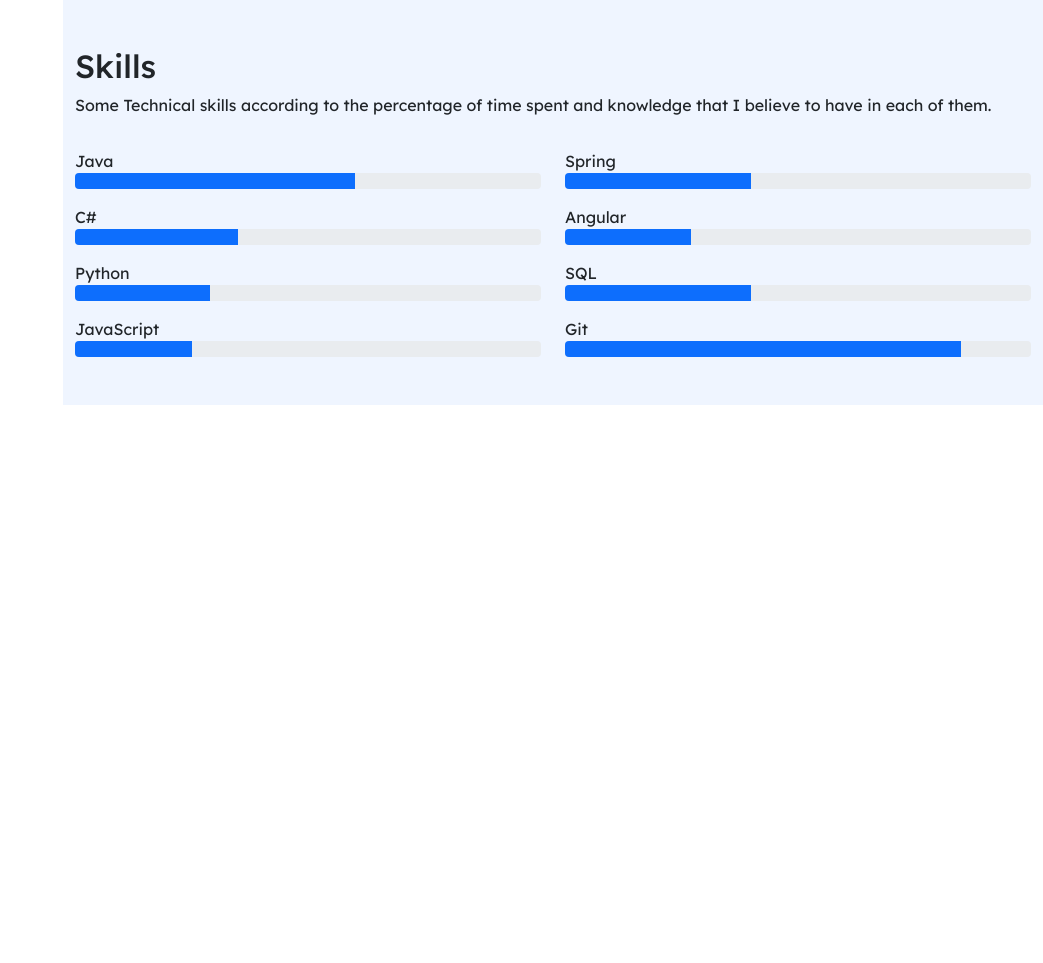
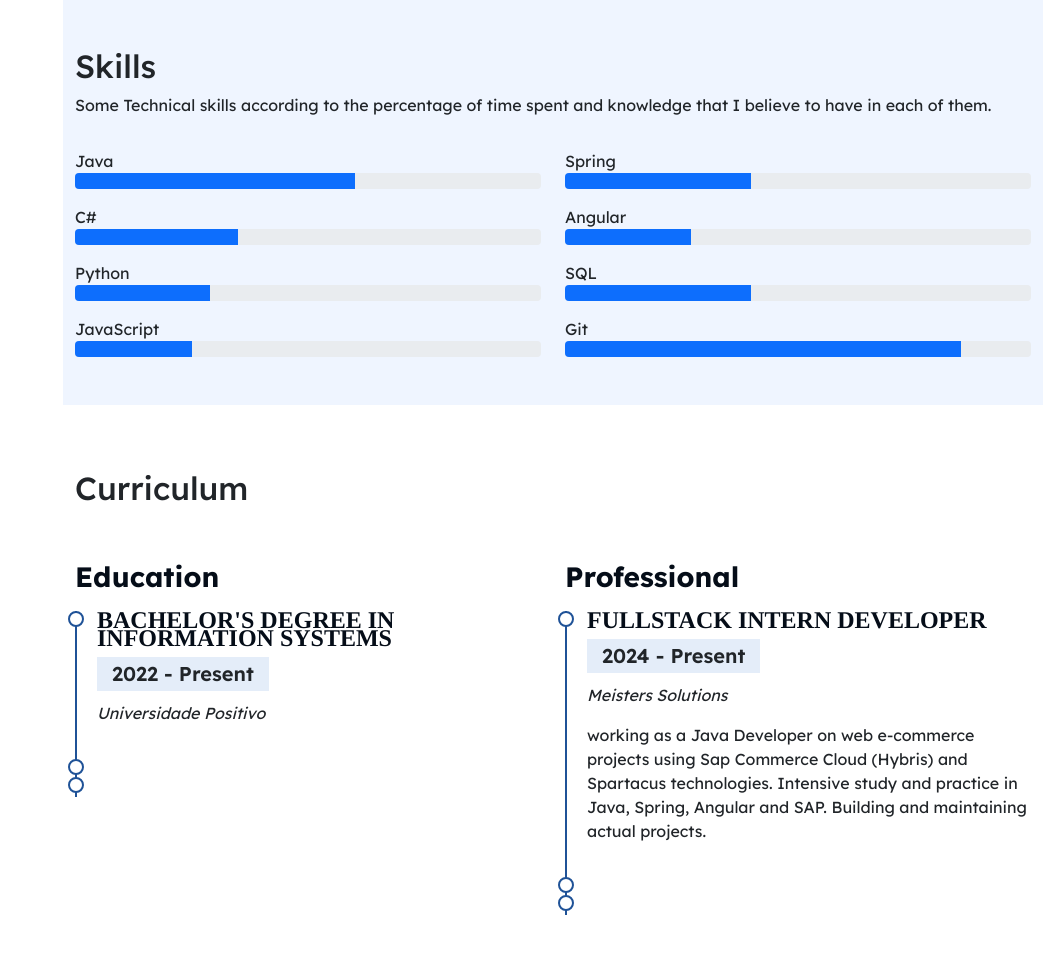
Before and after one commit to daywid/Portfolio, a Python web app: template templates/index.html in a window 1280 px wide. Shown: the part 1429-2392 px from the top of the page, without its empty margins (237-1280 px from the left). Before the commit the page ends 1834 px from the top, so only its background shows below. Run offline with Jinja, Linux system fonts and the light colour scheme; the template is opened without the code that fills it, so the values that code supplies are empty; some libraries are stand-ins or nearby versions.

Commit message:
Curriculum section

```diff
--- a/static/style.css
+++ b/static/style.css
@@ -189,3 +189,46 @@ i.menu-mobile{
 .section-bg{
     background-color: #eff5ff;
 }
+
+.cv .cv-title{
+    font-weight: 700;
+    margin-top: 20px;
+    margin-bottom: 20px;
+    color: #050d18;
+}
+
+.cv .cv-item{
+    padding: 0 0 20px 20px;
+    margin-top: -2px;
+    border-left: 2px solid #1f5297;
+    position: relative;
+}
+
+.cv .cv-item h4{
+    line-height: 18px;
+    font-weight: 600;
+    text-transform: uppercase;
+    font-family: Times, "Times New Roman", Georgia, serif;
+    color: #050d18;
+    margin-bottom: 10px;
+}
+
+.cv .cv-item h5{
+    background: #e4edf9;
+    padding: 5px 15px;
+    display: inline-block;
+    font-weight: 600;
+    margin-bottom: 10px;
+}
+
+.cv .cv-item::before {
+    content: "";
+    position: absolute;
+    top: 0;
+    left: -9px;
+    width: 16px;
+    height: 16px;
+    border: 2px solid #1f5297;
+    background: #fff;
+    border-radius: 50%;
+}
--- a/templates/index.html
+++ b/templates/index.html
@@ -45,15 +45,15 @@
                   Skills</a>
                 </li>
                 <li class="nav-item">
-                  <a class="nav-link" href="#"><i class="bi bi-file-earmark"></i>
+                  <a class="nav-link" href="#curriculo"><i class="bi bi-file-earmark"></i>
                   Curriculum</a>
                 </li>
                 <li class="nav-item">
-                  <a class="nav-link" href="#"><i class="bi bi-collection"></i>
+                  <a class="nav-link" href="#portfolio"><i class="bi bi-collection"></i>
                   Portfolio</a>
                 </li>
                 <li class="nav-item">
-                  <a class="nav-link" href="#"><i class="bi bi-envelope"></i>
+                  <a class="nav-link" href="#contato"><i class="bi bi-envelope"></i>
                   Contact</a>
                 </li>
               </ul>
@@ -183,6 +183,55 @@
           </div>
         </section>
 
+        <section id="curriculo" class="mt-5 cv">
+
+          <div class="container pb-5">
+            <h2 class="pt-3 pb-4">Curriculum</h2>
+
+            <div class="row">
+              <div class="col-md-6">
+                  <h3 class="cv-title">Education</h3>
+
+                  <div class="cv-item">
+                    <h4>Bachelor's Degree in Information Systems</h4>
+                    <h5>2022 - Present</h5>
+                    <p><em>Universidade Positivo</em></p>
+                    <p></p>
+                  </div>
+
+                  <div class="cv-item">
+
+                  </div>
+
+                  <div class="cv-item">
+
+                  </div>
+
+              </div>
+              <div class="col-md-6">
+                  <h3 class="cv-title">Professional</h3>
+
+                  <div class="cv-item">
+                    <h4>Fullstack Intern Developer</h4>
+                    <h5>2024 - Present</h5>
+                    <p><em>Meisters Solutions</em></p>
+                    <p>working as a Java Developer on web e-commerce projects using Sap Commerce Cloud (Hybris) and Spartacus technologies. Intensive study and practice in Java, Spring, Angular and SAP. Building and maintaining actual projects.</p>
+                  </div>
+
+                  <div class="cv-item">
+
+                  </div>
+
+                  <div class="cv-item">
+
+                  </div>
+
+              </div>
+            </div>
+
+          </div>
+
+        </section>
     </main>
 
     <script src="../static/bootstrap/js/bootstrap.bundle.min.js" ></script>
```
